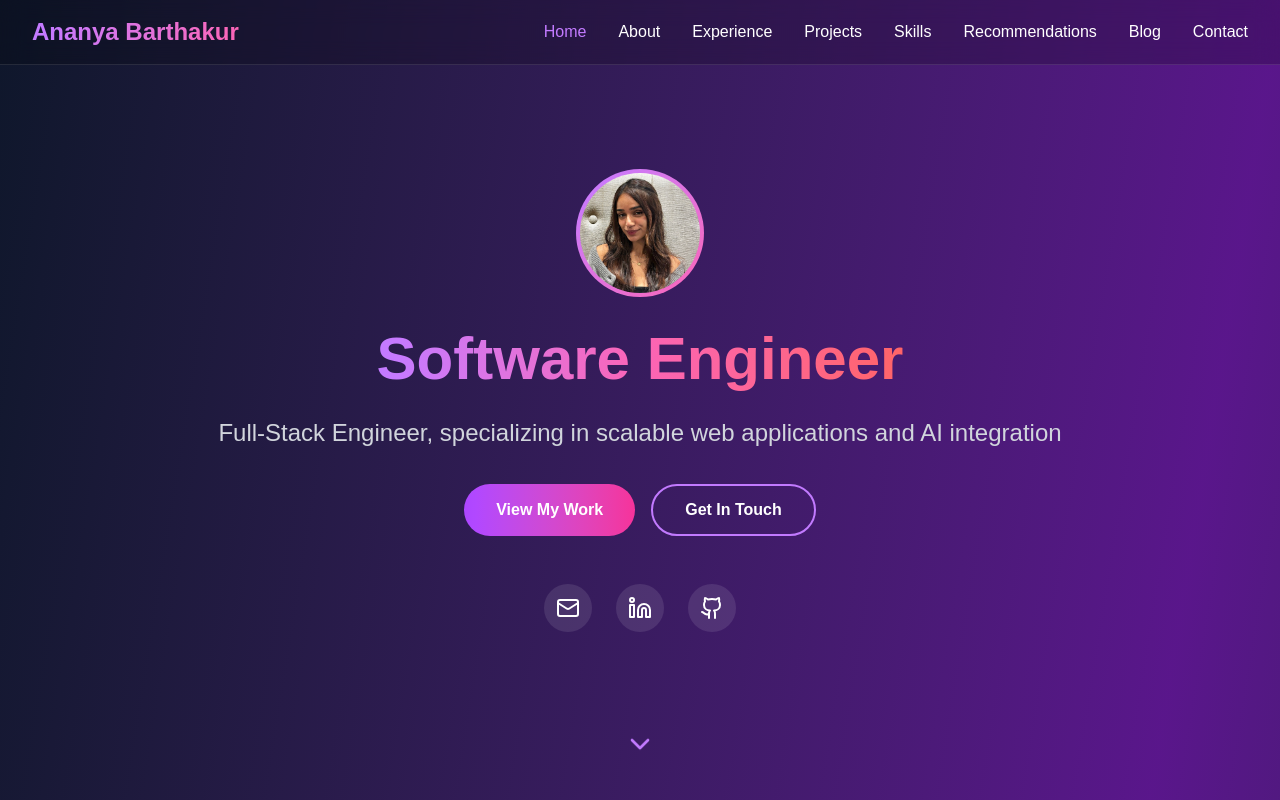
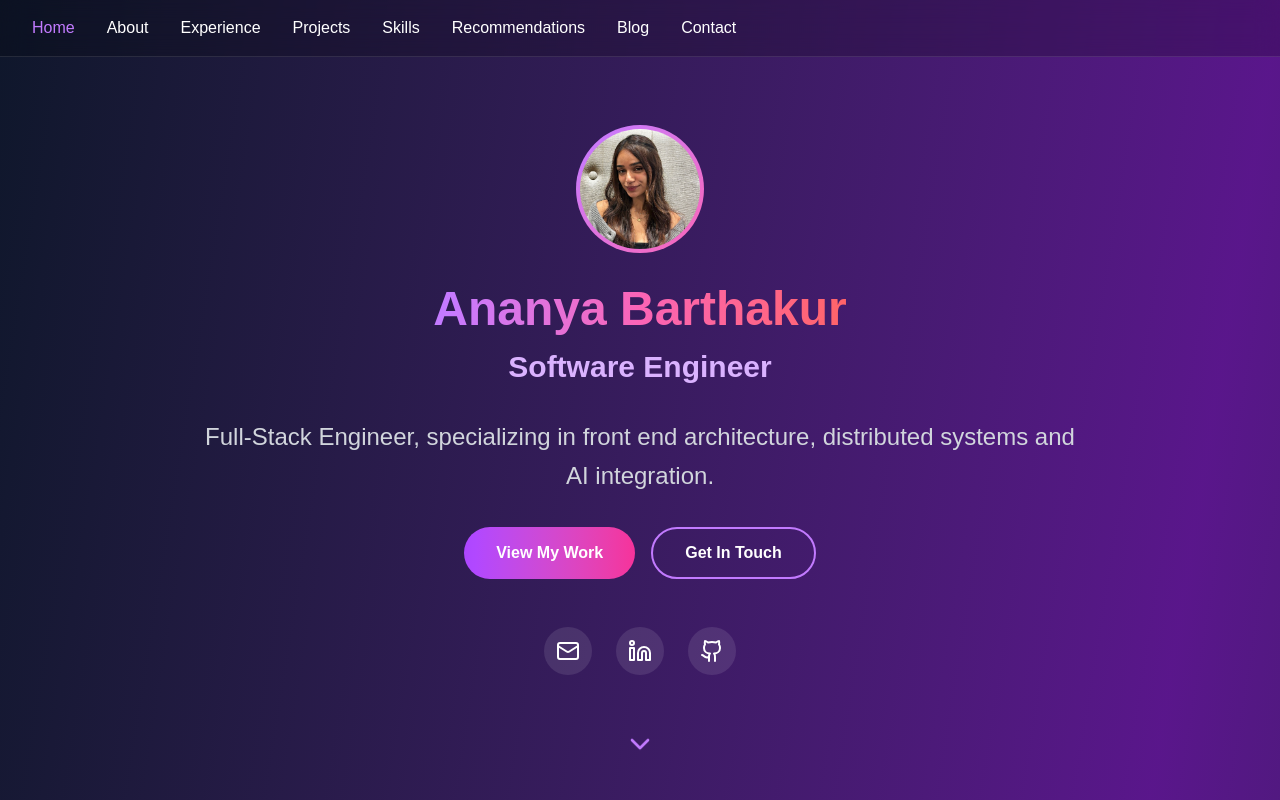
Before and after one commit to ananyabarthakur/ananya-portfolio, a Next.js app: page / in a window 1280 px wide. Shown: the top 800 px of the page. Built offline with nearby package versions, Linux system fonts and the light colour scheme.

Commit message:
text size

```diff
--- a/src/app/page.tsx
+++ b/src/app/page.tsx
@@ -301,9 +301,6 @@ export default function Home() {
       <nav className="fixed top-0 w-full bg-black/20 backdrop-blur-md z-40 border-b border-white/10">
         <div className="max-w-7xl mx-auto px-4 sm:px-6 lg:px-8">
           <div className="flex justify-between items-center py-4">
-            <div className="text-2xl font-bold bg-gradient-to-r from-purple-400 to-pink-400 bg-clip-text text-transparent">
-              Ananya Barthakur
-            </div>
 
             {/* Desktop Navigation */}
             <div className="hidden md:flex space-x-8">
@@ -365,14 +362,17 @@ export default function Home() {
             </div>
           </div>
 
-          <h1 className="text-4xl md:text-6xl font-bold mb-6">
-            <span className="bg-gradient-to-r from-purple-400 via-pink-400 to-red-400 bg-clip-text text-transparent">
-              Software Engineer
-            </span>
-          </h1>
+          <h1 className="text-3xl md:text-5xl font-bold mb-4">
+          <span className="bg-gradient-to-r from-purple-400 via-pink-400 to-red-400 bg-clip-text text-transparent">
+            Ananya Barthakur
+          </span>
+        </h1>
 
+        <p className="text-2xl md:text-3xl text-purple-300 mb-8 font-semibold">
+          Software Engineer
+        </p>
           <p className="text-xl md:text-2xl text-gray-300 mb-8 leading-relaxed">
-            Full-Stack Engineer, specializing in scalable web applications and AI integration
+            Full-Stack Engineer, specializing in front end architecture, distributed systems and AI integration.
           </p>
 
           <div className="flex flex-col sm:flex-row gap-4 justify-center mb-12">
```
